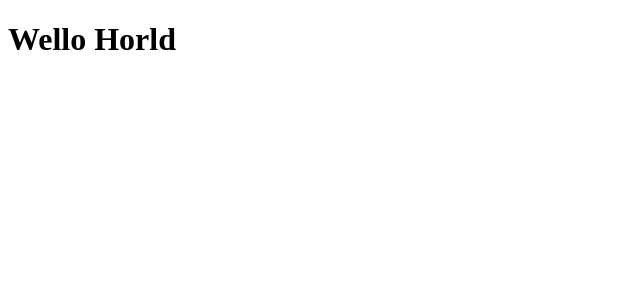
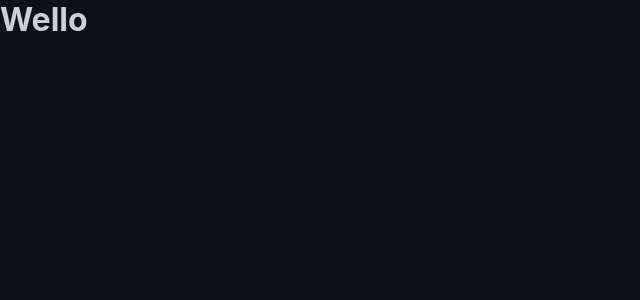
Before and after one commit to lui7henrique/rocketseat-ignite-reactjs-fundamentals, a React app: page / in a window 1280 px wide. Shown: the top 300 px of the page, without its empty margins (0-640 px from the left). Built offline with nearby package versions, Linux system fonts and the light colour scheme.

Commit message:
Configuração do Ambiente

```diff
--- a/src/App.jsx
+++ b/src/App.jsx
@@ -1,5 +1,6 @@
 import React from "react";
+import "./styles/global.scss"
 
 export function App() {
-  return <h1>Wello Horld</h1>;
+  return <h1>Wello</h1>;
 }
--- /dev/null
+++ b/src/styles/global.scss
@@ -0,0 +1,11 @@
+* {
+  margin: 0;
+  padding: 0;
+  box-sizing: border-box;
+}
+
+body {
+  font-family: -apple-system,Helvetica,Arial,sans-serif,Color;
+  background-color: #0D1117;
+  color: #C9D1D9;
+}
--- a/webpack.config.js
+++ b/webpack.config.js
@@ -1,8 +1,11 @@
 const path = require("path");
 const HtmlWebpackPlugin = require("html-webpack-plugin");
 
+const isDevelopment = process.env.NODE_env != 'production';
+
 module.exports = {
-  mode: "development",
+  mode: isDevelopment ? "development" : "production",
+  devtool: isDevelopment ? "eval-source-map" : "source:map",
   entry: path.resolve(__dirname, "src", "index.jsx"), // qual é o arquivo inicial da aplicação
   output: {
     path: path.resolve(__dirname, "dist"), // qual é o arquivo que vou gerar com webpack
@@ -10,6 +13,9 @@ module.exports = {
   },
   resolve: {
     extensions: [".js", ".jsx"], // leitor de extensoes de arquivos
+  },
+  devServer: {
+    contentBase: path.resolve(__dirname, "public"), // aonde fica a pasta do nosso arquivo html estático
   },
   plugins: [
     new HtmlWebpackPlugin({
@@ -19,9 +25,14 @@ module.exports = {
   module: {
     rules: [
       {
-        test: /\.jsx$/, // regex com scape
+        test: /\.jsx$/, // regra pra ler arquivos js/jsx
         exclude: /node_modules/,
         use: "babel-loader",
+      },
+      {
+        test: /\.scss$/, // regra pra ler arquivos css
+        exclude: /node_modules/,
+        use: ["style-loader", "css-loader", 'sass-loader'],
       },
     ],
   },
```
Also changed, not shown: package.json (+12 -2 lines), 2 other files (tests, documents, lock files or other folders).
